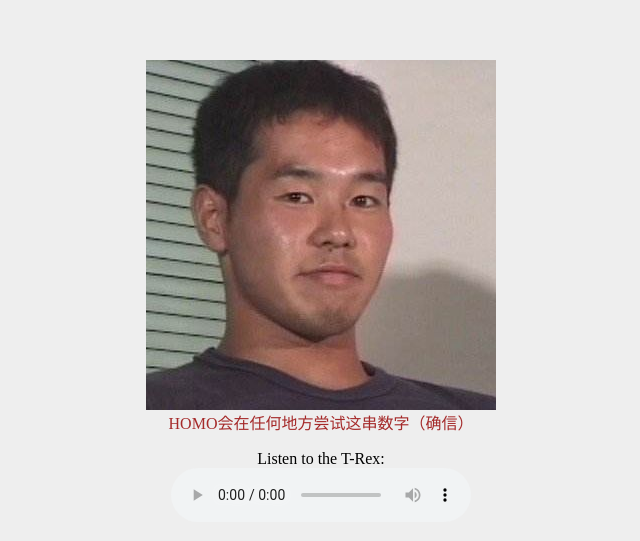
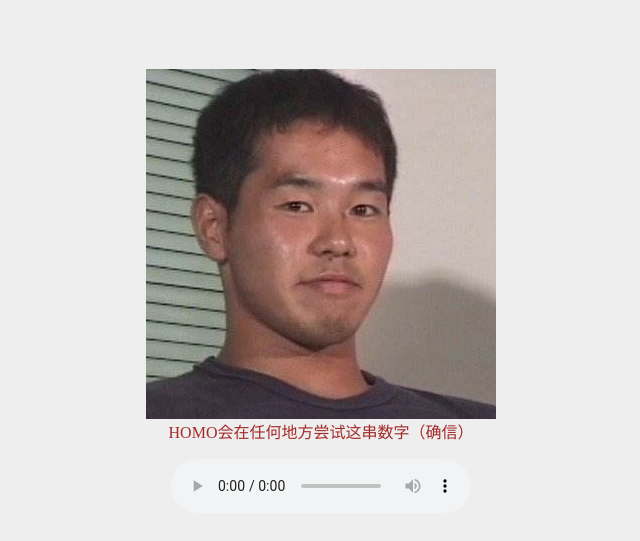
Before and after one commit to COSA-Project/114514, a plain HTML site: page index.html in a window 1280 px wide. Shown: the part 101-642 px from the top of the page, without its empty margins (319-959 px from the left). Drawn offline with Linux system fonts and the light colour scheme.

Commit message:
Update index.html

```diff
--- a/index.html
+++ b/index.html
@@ -28,7 +28,6 @@
 <div><img src="114514.jpeg" title="雅久森派（误）"></img></div>
 <div class="flag">HOMO会在任何地方尝试这串数字（确信）</div>
 <figure>
-  <figcaption>Listen to the T-Rex:</figcaption>
   <audio controls src="/114514.mp3">
     <a href="/114514.mp3"> Download audio </a>
   </audio>
```
